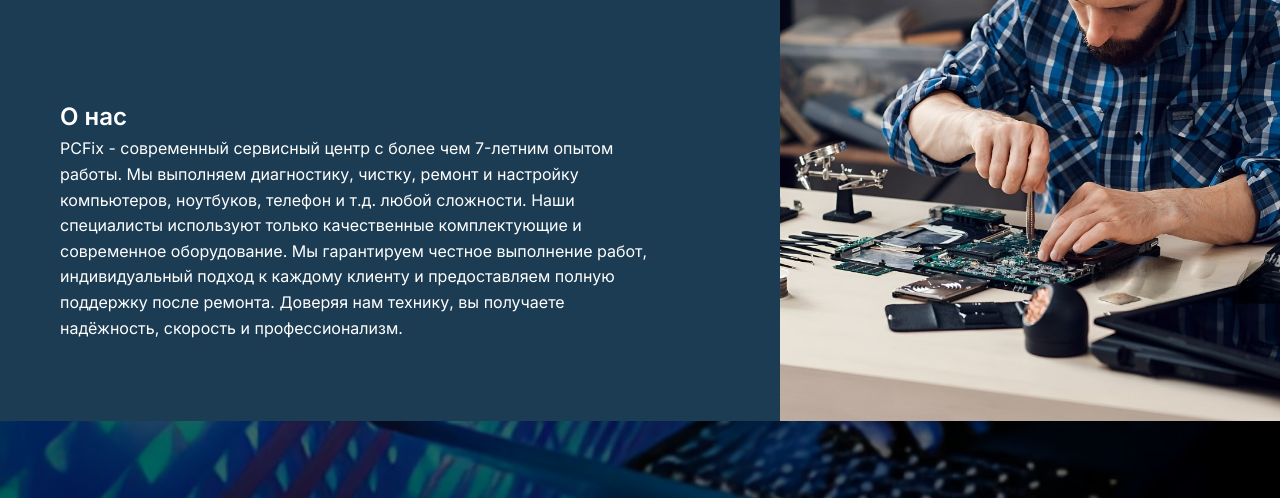
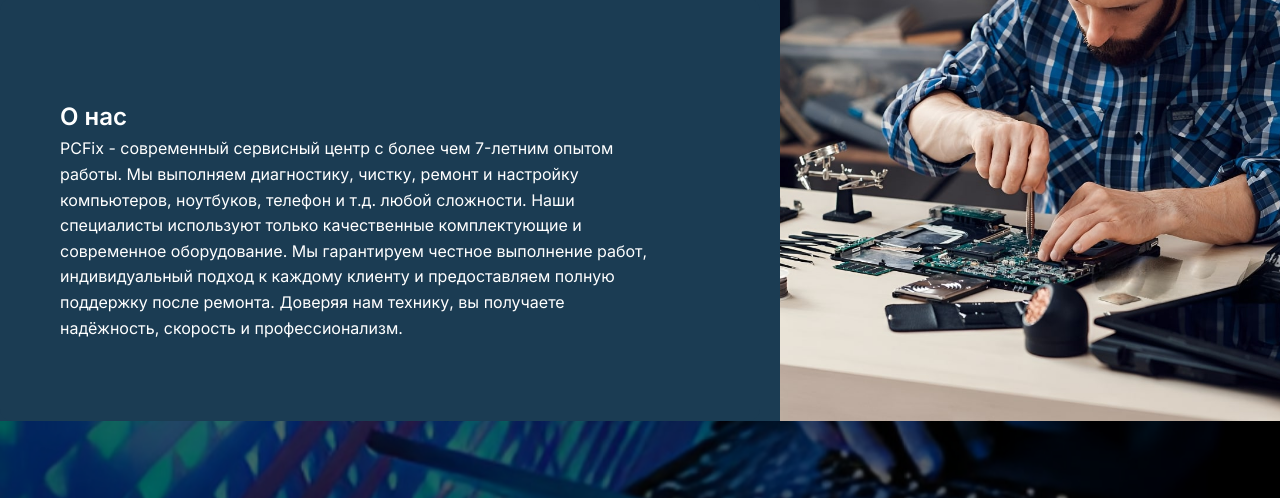
Before and after one commit to danil080908rusanov-lgtm/pcfix-project, a plain HTML site: page index.html in a window 1280 px wide. Shown: the part 802-1300 px from the top of the page. Drawn offline with Linux system fonts and the light colour scheme.

Commit message:
Add files via upload

```diff
--- a/styles/styles.css
+++ b/styles/styles.css
@@ -238,7 +238,7 @@ img {
 
 .prices__bg {
   position: absolute;
-  top: 0%;
+  top: 5%;
   left: 0;
   width: 100%;
   height: 150%;
```
